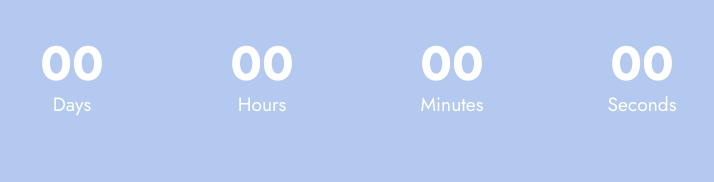
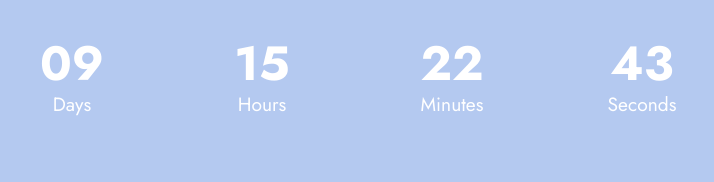
Before and after one commit to cartman-156/cartman-156.github.io, a plain HTML site: page index.html in a window 1280 px wide. Shown: the part 408-590 px from the top of the page, 283-997 px from the left. Drawn offline with Linux system fonts and the light colour scheme; no server answers.

Commit message:
Launch date pushed to 15-Jun
Launch date pushed to 15-Jun

```diff
--- a/index.html
+++ b/index.html
@@ -71,7 +71,7 @@
                     <div class="hoursCountdown col-xs-3 col-sm-3 col-md-3" title="Hours"></div>
                     <div class="minutesCountdown col-xs-3 col-sm-3 col-md-3" title="Minutes"></div>
                     <div class="secondsCountdown col-xs-3 col-sm-3 col-md-3" title="Seconds"></div>
-                    <div class="countdown" data-due-date="2021/05/31"></div>
+                    <div class="countdown" data-due-date="2021/06/15"></div>
                 </div>
 
 
```
